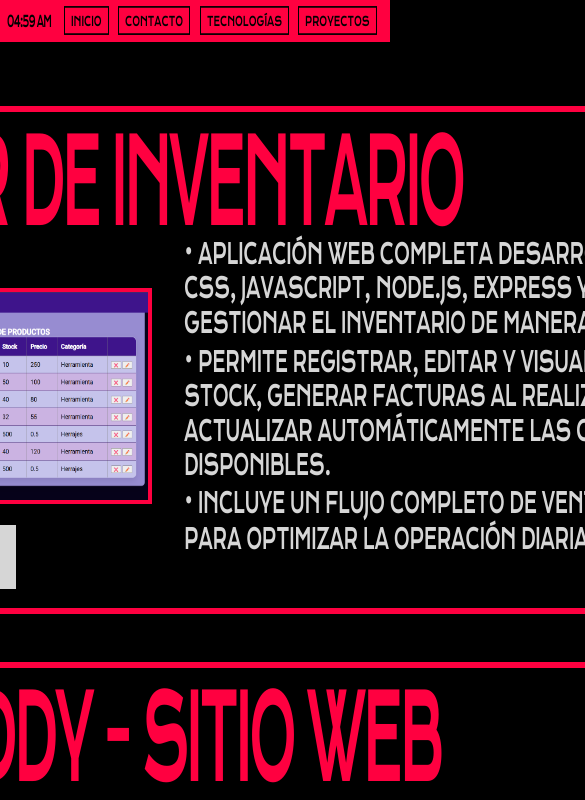
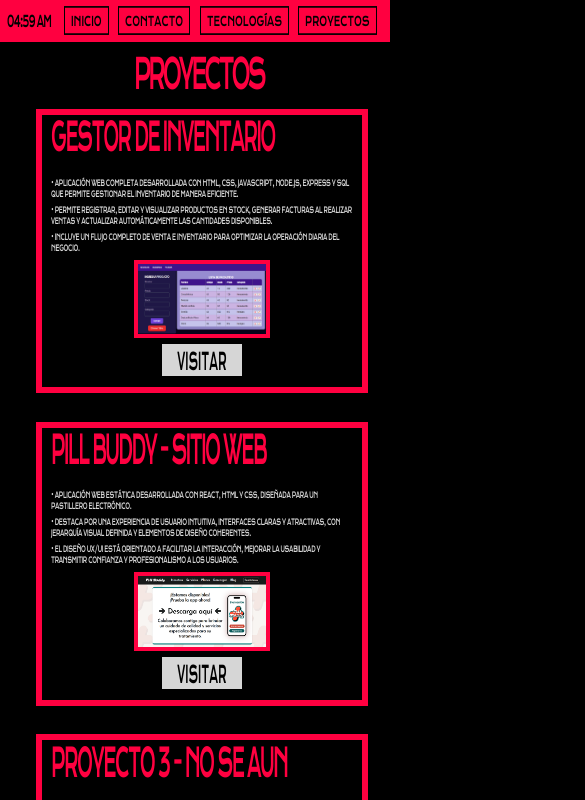
Before and after one commit to carlosegueda/portfolio, a React (Vite) app in the folder frontend/: page /projects in a window 390 px wide. Shown: the top 800 px of the page, 585 px wide, since content can reach past the window. Built offline with nearby package versions, Linux system fonts and the light colour scheme.

Commit message:
gran avance responsive

```diff
--- a/frontend/src/css/contact.css
+++ b/frontend/src/css/contact.css
@@ -69,6 +69,7 @@ body {
 
 .inputGroup input {
   height: 0.6rem;
+  border-radius: 0;
   width: 11rem;
   font-family: "Krona One", sans-serif;
   font-size: 0.5rem;
@@ -107,6 +108,7 @@ body {
 
 .inputGroupMsj textarea {
   height: 2rem;
+  border-radius: 0;
   font-family: "Krona One", sans-serif;
   font-size: 0.5rem;
   transform: scaleY(2);
--- a/frontend/src/css/projects.css
+++ b/frontend/src/css/projects.css
@@ -164,7 +164,7 @@ body {
   transform: scaleY(2.5);
 }
 
-.panelWp h2{
+.panelWp h2 {
   font-size: 0.6rem;
   color: var(--colorter);
   margin: 0;
@@ -173,11 +173,205 @@ body {
   transform: scaleY(2);
 }
 
-.qr{
+.qr {
   margin-bottom: 0.5rem;
   margin-top: 0.5rem;
 }
-.qr img{
+.qr img {
   border: 5px solid var(--colorsec);
   height: 7rem;
 }
+
+@media (max-width: 500px) {
+  html,
+  body {
+    width: 12.4rem;
+    justify-content: center;
+  }
+
+  .panelProy {
+    display: flex;
+    align-items: center;
+    justify-content: start;
+    flex-direction: column;
+    gap: 0rem;
+    width: 12.3rem;
+    margin-top: 1.4rem;
+    height: 35rem;
+    -webkit-user-select: none;
+    -moz-user-select: none;
+    -ms-user-select: none;
+    user-select: none;
+  }
+
+  .tituloProy {
+    position: sticky;
+    display: flex;
+    justify-content: center;
+    justify-content: center;
+    width: 100%;
+    height: 1.8rem;
+    margin-top: 0rem;
+  }
+
+  .base {
+    display: none;
+  }
+
+  .tituloProy > h1 {
+    margin: 0;
+    height: 0.1rem;
+    font-size: 0.6rem;
+    letter-spacing: -0.1rem;
+    transform: rotate(0deg) scaleY(2.2);
+  }
+
+  .proyectos {
+    display: flex;
+    flex-direction: column;
+    justify-content: start;
+    align-items: center;
+    margin-top: 0.2rem;
+    margin-left: 0.2rem;
+    gap: 0.4rem;
+  }
+
+  .proyectos .proyecto1,
+  .proyectos .proyecto2,
+  .proyectos .proyecto3 {
+    padding: 0.3rem;
+    width: 9.4rem;
+    height: 7.9rem;
+    margin-bottom: 0.5rem;
+    border: 6px solid var(--colorsec);
+    display: flex;
+    flex-direction: column;
+    align-items: start;
+  }
+
+  .infoProy {
+    display: flex;
+    align-items: center;
+    justify-content: end;
+    flex-direction: column-reverse;
+    gap: 0.5rem;
+    width: 100%;
+    height: 75%;
+  }
+  .infoProy img {
+    height: 2.2rem;
+    width: 4rem;
+    border: solid 4px var(--colorsec);
+  }
+
+  .infoProy p {
+    text-align: start;
+    font-size: 0.15rem;
+    letter-spacing: -0.01rem;
+    line-height: 0.2rem;
+    transform: scaleY(1.8);
+    color: var(--colorter);
+    margin: 0;
+    width: 100%;
+    height: 1.5rem;
+  }
+
+  .espacio {
+    display: block;
+    height: 2px; /* espacio deseado */
+  }
+
+  .links {
+    display: flex;
+    align-items: center;
+    justify-content: center;
+    gap: 1rem;
+    width: 100%;
+    height: 5%;
+  }
+  .links button {
+    background-color: var(--colorter);
+    border: none;
+    width: 2.5rem;
+    height: 1rem;
+    margin: 0;
+    margin-top: 1rem;
+    cursor: pointer;
+    transition: all 0.3s ease;
+  }
+
+  .links button:hover {
+    background-color: var(--colorsec);
+    border: none;
+  }
+
+  .links button h3 {
+    font-family: "Krona One", sans-serif;
+    color: var(--colormain);
+    font-size: 0.3rem;
+    transform: scaleY(2.5);
+    margin:0;
+  }
+
+  .proyecto1 h1,
+  .proyecto2 h1,
+  .proyecto3 h1 {
+    font-size: 0.5rem;
+    letter-spacing: -0.05rem;
+    margin: 0;
+    transform: scaleY(2.5);
+  }
+
+
+
+
+  .panelWp {
+    border: 5px solid var(--colorsec);
+    width: 10rem;
+    display: flex;
+    align-items: center;
+    justify-content: center;
+    flex-direction: column;
+    height: 15rem;
+    margin-bottom: 0.4rem;
+    margin-top: 3.5rem;
+  }
+
+  .whatsapp {
+    background-color: var(--colorter);
+    border: none;
+    width: 7rem;
+    height: 2rem;
+    cursor: pointer;
+    transition: all 0.3s ease;
+  }
+
+  .whatsapp:hover {
+    background-color: var(--colorsec);
+    border: none;
+  }
+
+  .infoWp button h3 {
+    font-family: "Krona One", sans-serif;
+    color: var(--colormain);
+    transform: scaleY(2.5);
+  }
+
+  .panelWp h2 {
+    font-size: 0.6rem;
+    color: var(--colorter);
+    margin: 0;
+    margin-bottom: 0.3rem;
+    font-weight: 900;
+    transform: scaleY(2);
+  }
+
+  .qr {
+    margin-bottom: 0.5rem;
+    margin-top: 0.5rem;
+  }
+  .qr img {
+    border: 5px solid var(--colorsec);
+    height: 7rem;
+  }
+}
```
